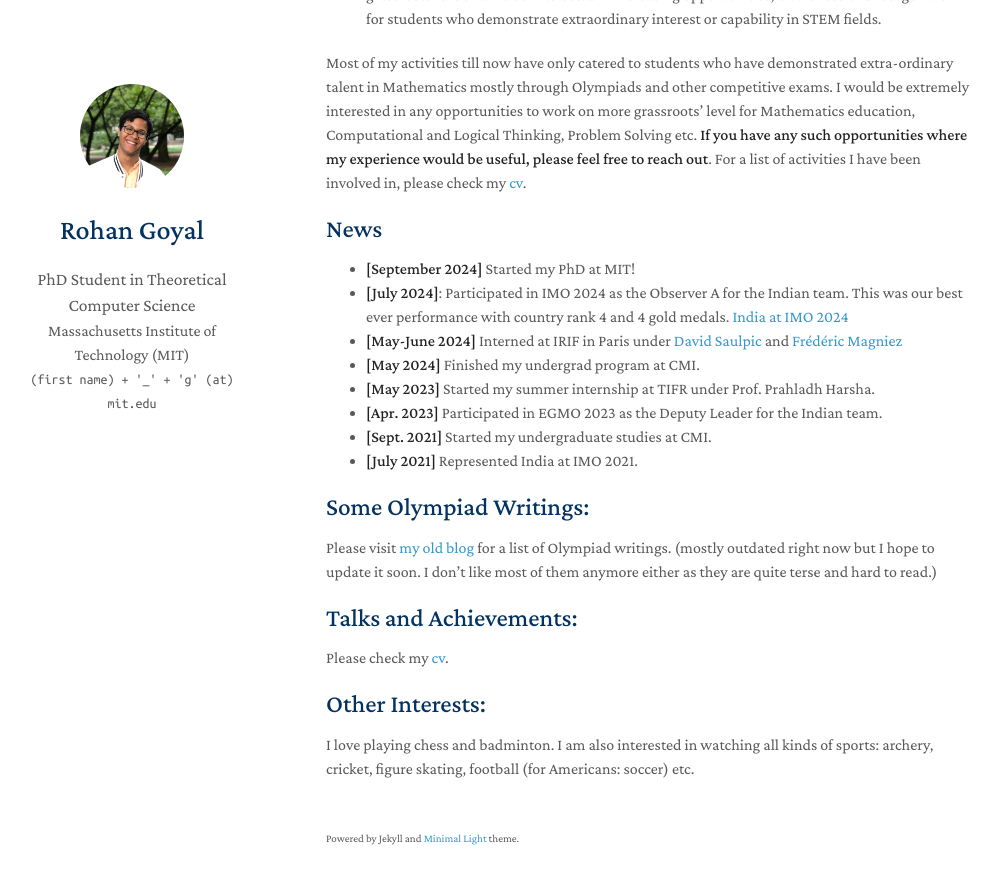
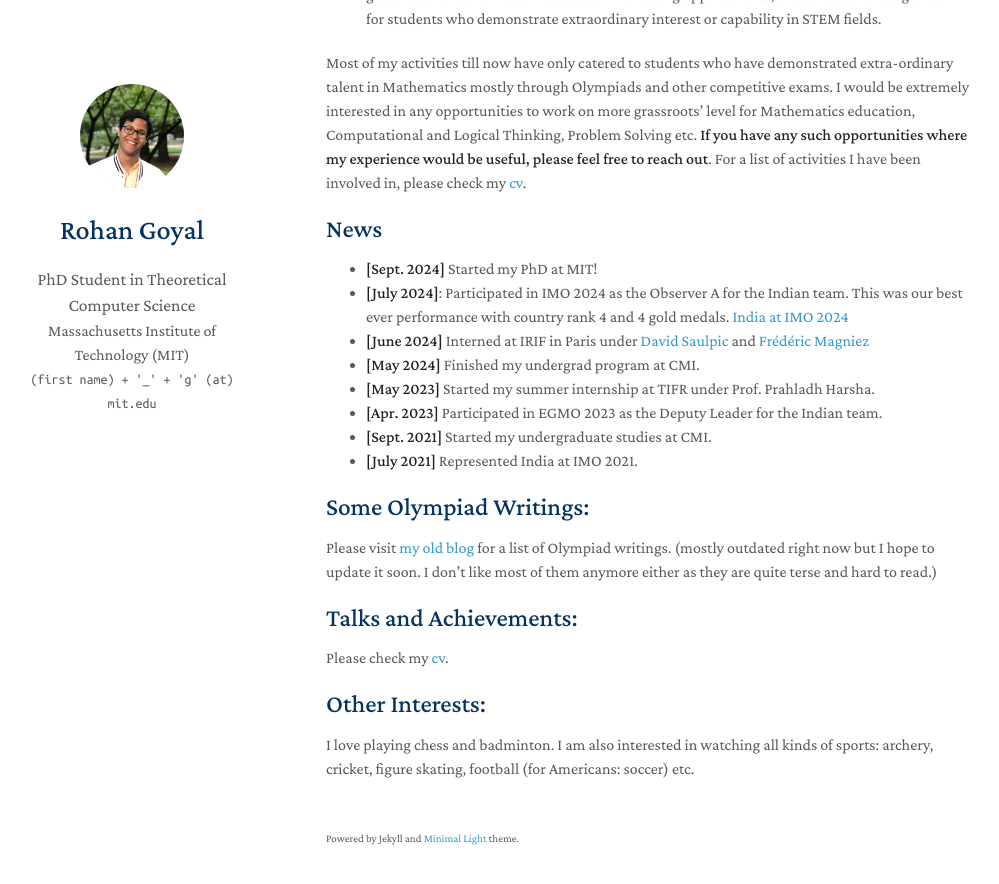
Before and after one commit to goyal-rohan/goyal-rohan.github.io, a Jekyll site: the page built from index.md, in a window 1280 px wide and 900 px high, scrolled down 810 px. Shown: the top 884 px of the window, without its empty margins (144-1143 px from the left). Built offline with Jekyll 4.4.1, drawn with Linux system fonts in a browser that asks for light colours; nearby versions of some CDN libraries; a style sheet for code colours, icons or effects is not loaded; our own code applies the rules of GitHub Pages for plain Markdown files.

Commit message:
months small

```diff
--- a/index.md
+++ b/index.md
@@ -31,9 +31,9 @@ Most of my activities till now have only catered to students who have demonstrat
 
 ## News
 
-- **[September 2024]** Started my PhD at MIT!
+- **[Sept. 2024]** Started my PhD at MIT!
 - **[July 2024]**: Participated in IMO 2024 as the Observer A for the Indian team. This was our best ever performance with country rank 4 and 4 gold medals. [India at IMO 2024](https://www.imo-official.org/team_r.aspx?code=IND&year=2024)
-- **[May-June 2024]** Interned at IRIF in Paris under [David Saulpic](https://www.normalesup.org/~saulpic/) and [Frédéric Magniez](https://irif.fr/~magniez/)
+- **[June 2024]** Interned at IRIF in Paris under [David Saulpic](https://www.normalesup.org/~saulpic/) and [Frédéric Magniez](https://irif.fr/~magniez/)
 - **[May 2024]** Finished my undergrad program at CMI.
 - **[May 2023]** Started my summer internship at TIFR under Prof. Prahladh Harsha.
 - **[Apr. 2023]** Participated in EGMO 2023 as the Deputy Leader for the Indian team.
```
